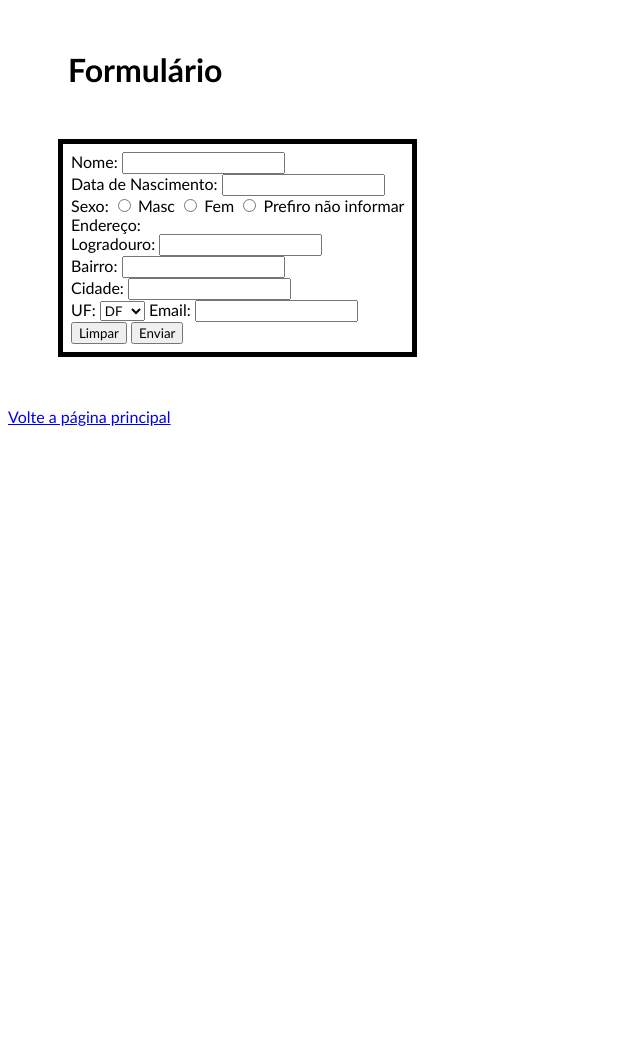
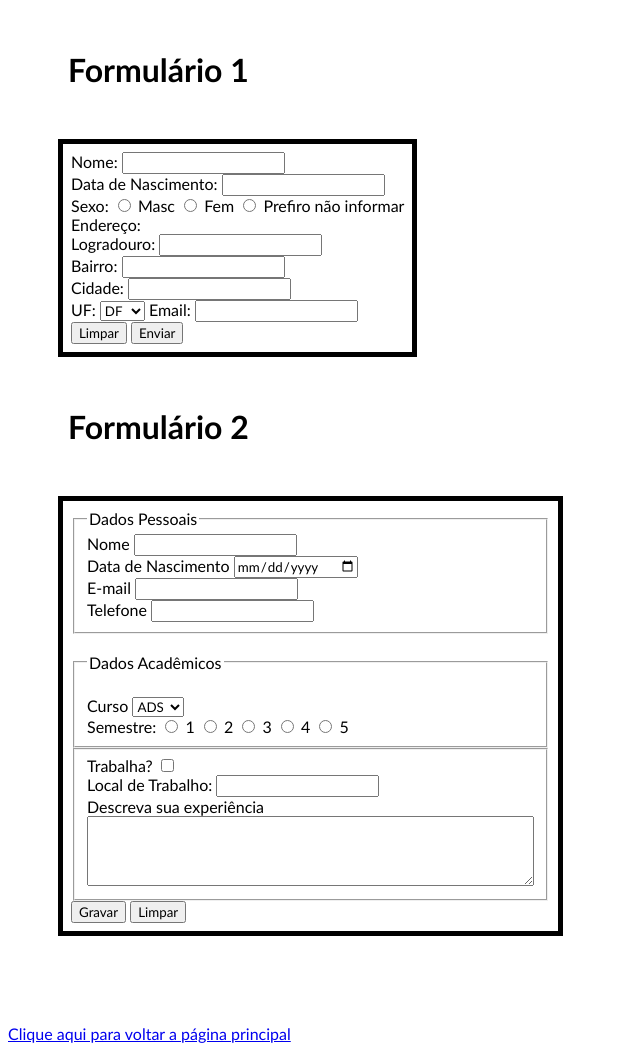
Before and after one commit to geovanedevxd/formulariopw, a plain HTML site: page formulario.html in a window 1280 px wide. Shown: the whole page, without its empty margins (0-640 px from the left). Before the commit the page ends 800 px from the top, so only its background shows below. Drawn offline with Linux system fonts and the light colour scheme.

Commit message:
foi adicionado o formulário 2

```diff
--- a/formulario.html
+++ b/formulario.html
@@ -1,13 +1,15 @@
 <!DOCTYPE html>
 <html lang="en">
+
 <head>
     <meta charset="UTF-8">
     <meta name="viewport" content="width=device-width, initial-scale=1.0">
     <link rel="stylesheet" href="./style.css">
     <title>Formulário</title>
 </head>
+
 <body>
-    <h1>Formulário</h1>
+    <h1>Formulário 1</h1>
     <form method="get" action="./index.html">
         <label for="nome">Nome:</label>
         <input type="text" id="nome"><br>
@@ -15,13 +17,13 @@
         <input type="text" id="dn"><br>
 
         <label for="sexo">Sexo:</label>
-        <input type="radio" name="sexo"id="masc">
+        <input type="radio" name="sexo" id="masc">
         <label for="masc" name="sexo">Masc</label>
 
-        <input type="radio" name="sexo"id="fem">
+        <input type="radio" name="sexo" id="fem">
         <label for="fem" name="sexo">Fem</label>
 
-        <input type="radio" name="sexo"id="pni">
+        <input type="radio" name="sexo" id="pni">
         <label for="pni" name="sexo">Prefiro não informar</label><br>
 
         <label for="endereco">Endereço:</label><br>
@@ -45,10 +47,58 @@
         <label for="email">Email:</label>
         <input type="text" id="email"><br>
 
-        <input type="submit" value="Limpar">
+        <input type="reset" value="Limpar">
         <input type="submit" value="Enviar">
     </form>
+    <h1>Formulário 2</h1>
+    <form class="form2" action="./index.html" method="get">
+        <fieldset class="section1">
+            <legend>Dados Pessoais</legend>
 
-    <a href="./index.html">Volte a página principal</a>
+            <label for="nome">Nome</label>
+            <input type="text"><br>
+            <label for="dn">Data de Nascimento</label>
+            <input type="date" name="dn" id="dn"><br>
+            <label for="E-mail">E-mail</label>
+            <input type="text"><br>
+            <label for="Telefone">Telefone</label>
+            <input type="text"><br>
+        </fieldset><br>
+        <fieldset class="section2">
+            <legend>Dados Acadêmicos</legend><br>
+            <label for="curso">Curso</label>
+            <select name="curso" id="curso">
+                <option value="ADS">ADS</option>
+                <option value="CDD">CDD</option>
+                <option value="SI">SI</option>
+            </select><br>
+            <label for="semestre">Semestre:</label>
+            <input type="radio" name="semestre" id="1">
+            <label for="semestre" id="1">1</label>
+            <input type="radio" name="semestre" id="2">
+            <label for="semestre" id="2">2</label>
+            <input type="radio" name="semestre" id="2">
+            <label for="semestre" id="3">3</label>
+            <input type="radio" name="semestre" id="2">
+            <label for="semestre" id="5">4</label>
+            <input type="radio" name="semestre" id="2">
+            <label for="semestre" id="5">5</label>
+        </fieldset>
+        <fieldset class="section3">
+            <label for="trabalha">Trabalha?</label>
+            <input type="checkbox" name="trabalha" id="trabalha"><br>
+            <label for="local">Local de Trabalho:</label>
+            <input type="text"><br>
+            <label for="experiencia">Descreva sua experiência</label><br>
+            <textarea name="descreva" id="desc" cols="55" rows="4"></textarea>
+        </fieldset>
+        <input type="submit" name="gravar" value="Gravar">
+        <input type="reset" name="limpar" value="Limpar">
+    </form>
+
+    <br><br>
+
+    <a href="./index.html">Clique aqui para voltar a página principal</a>
 </body>
+
 </html>
```
Also changed, not shown: index.html (+1 -1 lines).
